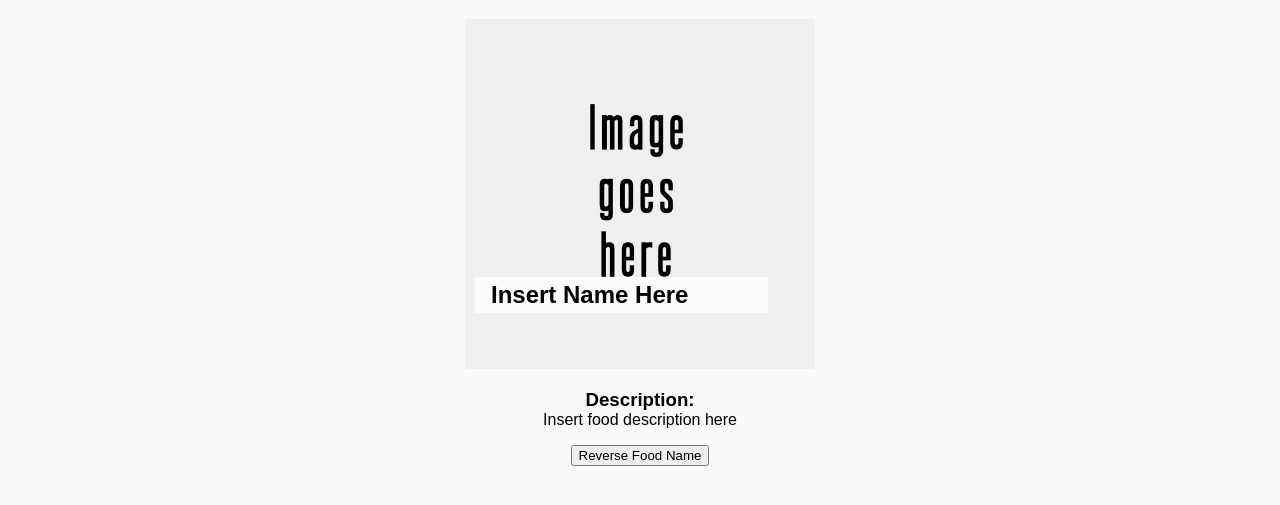
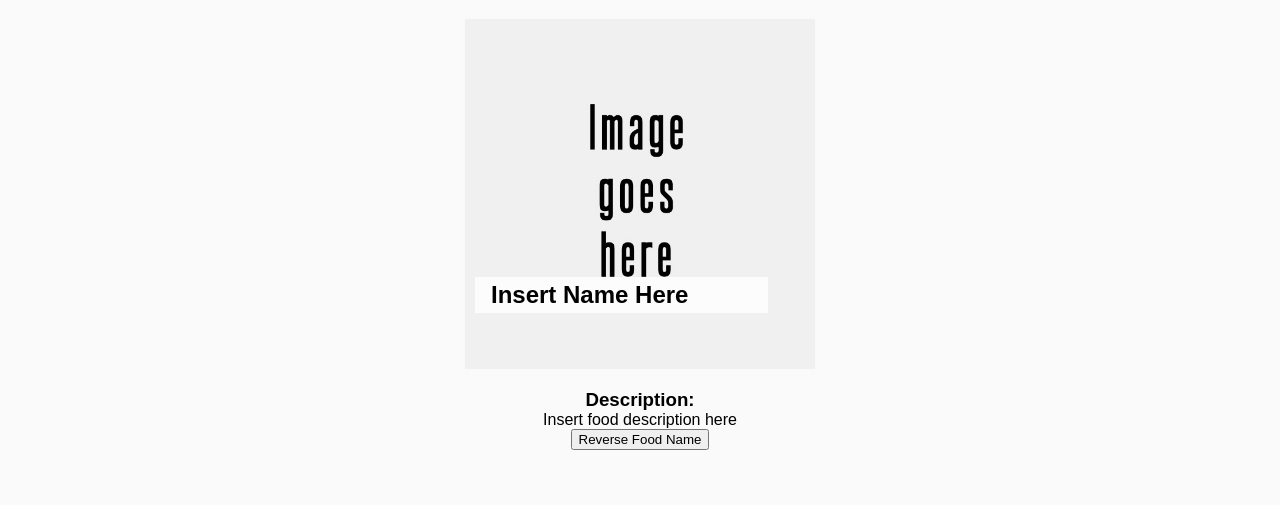
Before and after one commit to RikkuX491/SE-NYC-TEMPLATE-Phase-1, a plain HTML site: page index.html in a window 1280 px wide. Shown: the part 67-572 px from the top of the page. Drawn offline with Linux system fonts and the light colour scheme; no server answers.

Commit message:
Removed css for #reverse-button button element

```diff
--- a/styles.css
+++ b/styles.css
@@ -117,7 +117,3 @@
     border-radius: 10px;
     padding:10px;
 }
-
-#reverse-button {
-    margin-top: 1rem;
-}
```
